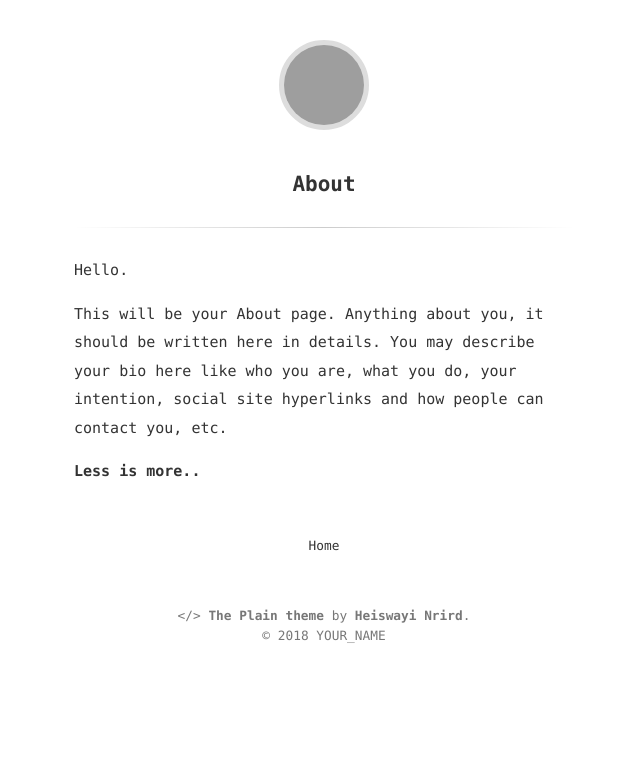
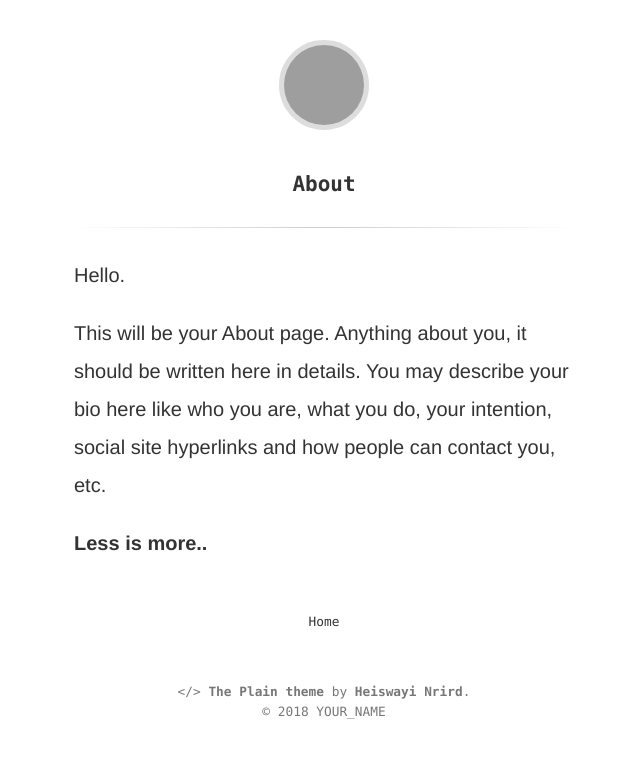
Before and after one commit to wscrlhs/collection-poems, a Jekyll site: the page built from about.md, in a window 1280 px wide. Shown: the top 758 px of the page, without its empty margins (316-956 px from the left). Built offline with Jekyll 4.4.1, drawn with Linux system fonts in a browser that asks for light colours; grey boxes are pictures that could not be loaded.

Commit message:
Update main.scss

```diff
--- a/_sass/main.scss
+++ b/_sass/main.scss
@@ -232,7 +232,8 @@ article {
     margin: 30px 0;
   }
   p {
-    font-size: 15px;
+    font-family: Helvetica, Tahoma, Arial, STXihei, "华文细黑", "Microsoft YaHei", "微软雅黑", SimSun, "宋体", Heiti, "黑体", sans-serif;
+    font-size: 20px;
     line-height: 1.9em;
     word-wrap: break-word;
   }
```
